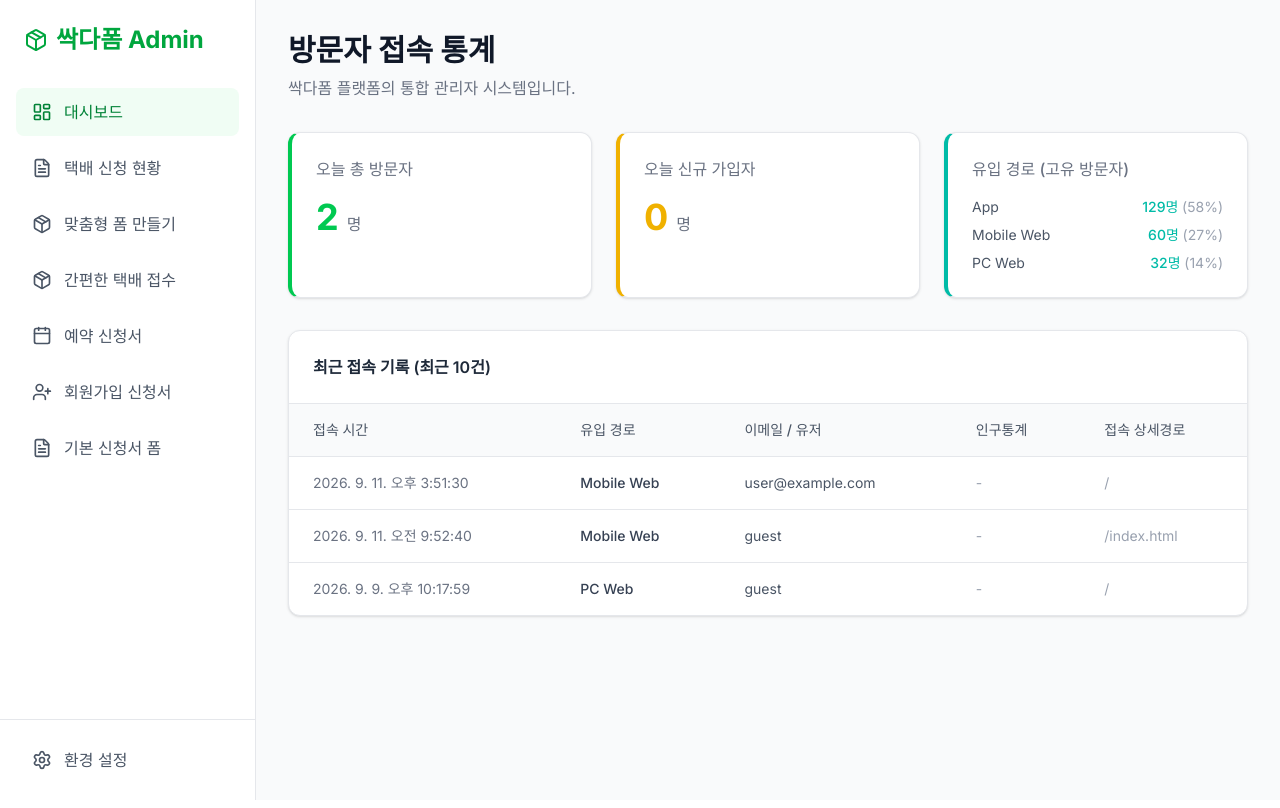
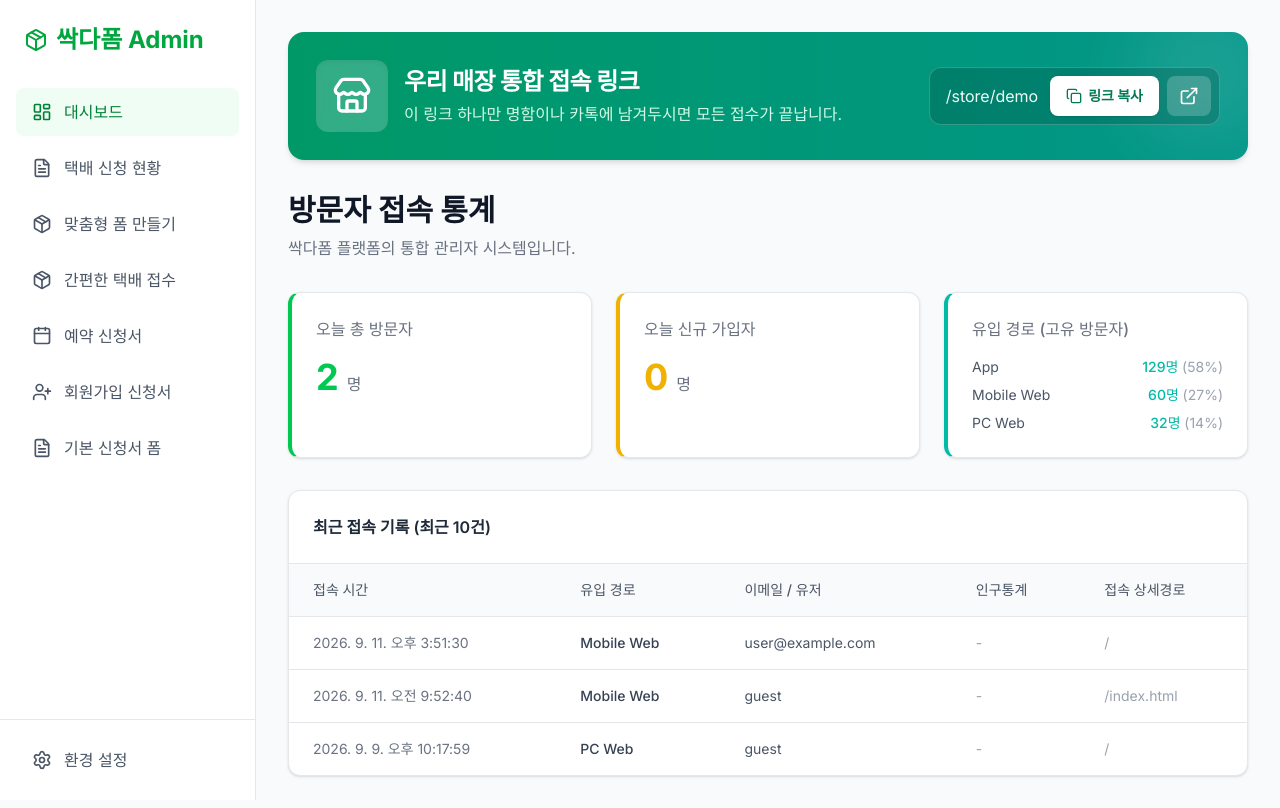
Before and after one commit to hannune-s/ssakdaform, a Next.js app: page / in a window 1280 px wide. Built offline with nearby package versions, Linux system fonts and the light colour scheme.

Commit message:
feat: 어드민 대시보드 최상단에 매장 통합 링크 복사 박스(StoreLinkBox) 추가

```diff
--- a/src/app/page.tsx
+++ b/src/app/page.tsx
@@ -1,6 +1,10 @@
+import StoreLinkBox from "@/components/StoreLinkBox";
+
 export default function Dashboard() {
   return (
     <div className="max-w-6xl mx-auto">
+      <StoreLinkBox />
+
       <div className="mb-8">
         <h1 className="text-3xl font-bold text-gray-900 mb-2">방문자 접속 통계</h1>
         <p className="text-gray-500">싹다폼 플랫폼의 통합 관리자 시스템입니다.</p>
--- /dev/null
+++ b/src/components/StoreLinkBox.tsx
@@ -0,0 +1,70 @@
+"use client";
+
+import { useState, useEffect } from 'react';
+import { Store, Copy, ExternalLink, CheckCircle2 } from 'lucide-react';
+import Link from 'next/link';
+
+export default function StoreLinkBox() {
+  const [copied, setCopied] = useState(false);
+  const [origin, setOrigin] = useState('');
+
+  useEffect(() => {
+    setOrigin(window.location.origin);
+  }, []);
+
+  // 향후 DB 연동 시 로그인한 사용자의 상점 슬러그를 가져옵니다.
+  const storeSlug = 'demo';
+  const storeLink = `${origin}/store/${storeSlug}`;
+
+  const handleCopy = () => {
+    if (!origin) return;
+    navigator.clipboard.writeText(storeLink).then(() => {
+      setCopied(true);
+      setTimeout(() => setCopied(false), 2000);
+    });
+  };
+
+  return (
+    <div className="bg-gradient-to-r from-emerald-600 to-teal-600 rounded-2xl p-5 sm:p-7 shadow-md mb-8 text-white flex flex-col lg:flex-row items-center justify-between gap-5 relative overflow-hidden">
+      {/* 배경 장식용 원 */}
+      <div className="absolute top-0 right-0 -mt-10 -mr-10 w-40 h-40 bg-white opacity-10 rounded-full blur-2xl"></div>
+
+      <div className="flex items-center gap-4 w-full lg:w-auto relative z-10">
+        <div className="bg-white/20 p-3 sm:p-4 rounded-xl backdrop-blur-sm shadow-inner">
+          <Store className="w-8 h-8 sm:w-10 sm:h-10 text-white" />
+        </div>
+        <div>
+          <h2 className="text-xl sm:text-2xl font-bold mb-1 tracking-tight">우리 매장 통합 접속 링크</h2>
+          <p className="text-emerald-100 text-sm sm:text-base">이 링크 하나만 명함이나 카톡에 남겨두시면 모든 접수가 끝납니다.</p>
+        </div>
+      </div>
+
+      <div className="flex items-center gap-3 w-full lg:w-auto bg-black/15 p-2 pl-4 rounded-xl backdrop-blur-sm border border-white/20 relative z-10">
+        <span className="text-emerald-50 font-mono text-sm sm:text-base truncate max-w-[200px] sm:max-w-[300px]">
+          {origin ? `/store/${storeSlug}` : '로딩중...'}
+        </span>
+        <div className="flex gap-2 shrink-0 ml-auto">
+          <button
+            onClick={handleCopy}
+            className={`flex items-center gap-1.5 px-4 py-2.5 rounded-lg text-sm font-bold transition-all shadow-sm ${
+              copied
+                ? 'bg-emerald-100 text-emerald-800'
+                : 'bg-white text-emerald-700 hover:bg-emerald-50 active:scale-95'
+            }`}
+          >
+            {copied ? <CheckCircle2 className="w-4 h-4 text-emerald-600" /> : <Copy className="w-4 h-4" />}
+            {copied ? '복사됨' : '링크 복사'}
+          </button>
+          <Link
+            href={`/store/${storeSlug}`}
+            target="_blank"
+            className="flex items-center justify-center px-3 py-2.5 bg-white/20 text-white rounded-lg hover:bg-white/30 transition-colors active:scale-95"
+            title="새 창으로 띄워보기"
+          >
+            <ExternalLink className="w-5 h-5" />
+          </Link>
+        </div>
+      </div>
+    </div>
+  );
+}
```
